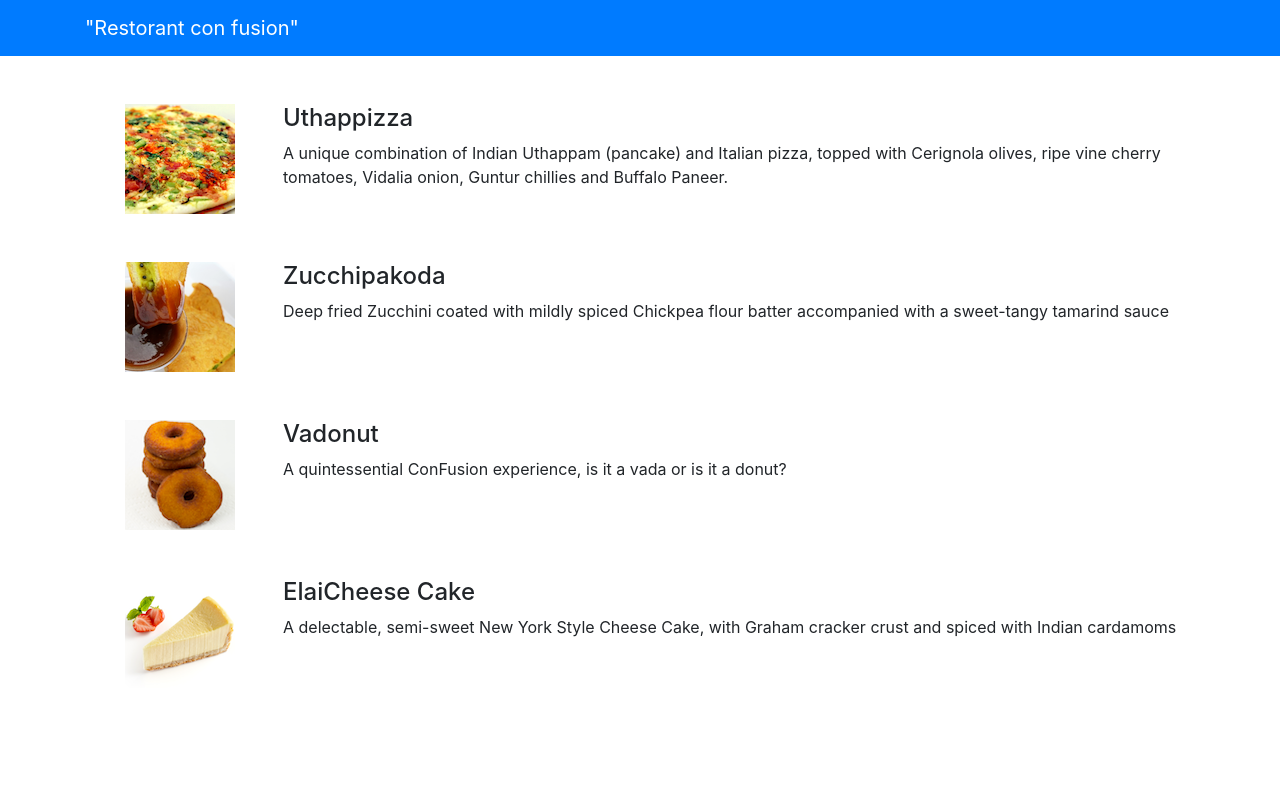
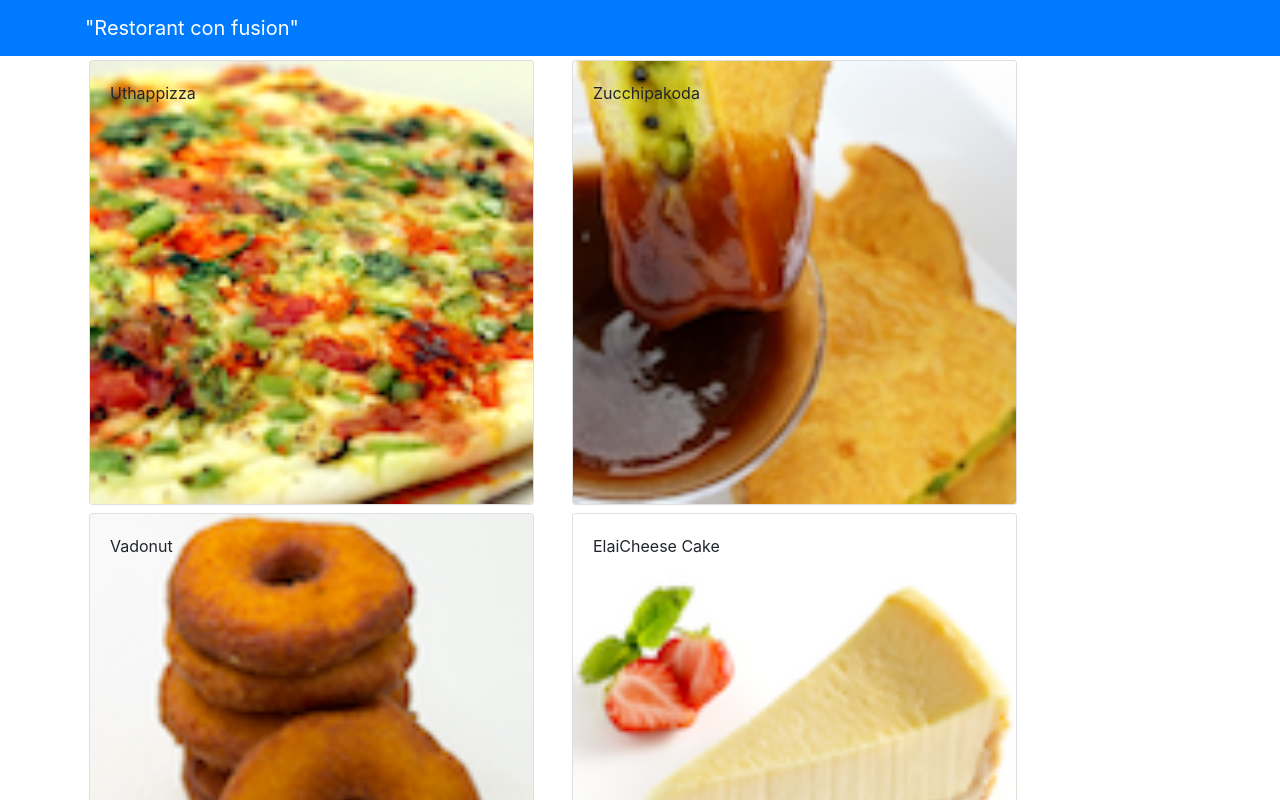
Before and after one commit to jackshubh/Speacialization-React.js-Course-, a React (Create React App) app: page / in a window 1280 px wide. Shown: the top 800 px of the page. Built offline with nearby package versions, Linux system fonts and the light colour scheme.

Commit message:
Components Part 2

```diff
--- a/src/App.js
+++ b/src/App.js
@@ -1,35 +1,32 @@
-import React from 'react';
+import React, { Component } from 'react';
 import logo from './logo.svg';
 import 'bootstrap/dist/css/bootstrap.min.css';
 import './App.css';
 import { Navbar , NavbarBrand } from 'reactstrap';
-import Menu from './components/MenuComponent'
+import Menu from './components/MenuComponent';
+import { DISHES } from './shared/dishes';
 
-function App() {
+class App extends Component{
+  constructor(props){
+    super(props);
+    this.state = {
+      dishes: DISHES
+    }
+  }
+
+  render() {
     return (
-    <div className="App">
+      <div>
         <Navbar dark color ="primary">
           <div className = "container">
             <NavbarBrand href = "/"> "Restorant con fusion"</NavbarBrand>
           </div>
         </Navbar>
-      <Menu />
-      {/* <header className="App-header">
-        <img src={logo} className="App-logo" alt="logo" />
-        <p>
-          Edit <code>src/App.js</code> and save to reload.
-        </p>
-        <a
-          className="App-link"
-          href="https://reactjs.org"
-          target="_blank"
-          rel="noopener noreferrer"
-        >
-          Learn React
-        </a>
-      </header> */}
+        <Menu dishes={this.state.dishes}/>
       </div>
     );
   }
+}
+
 
 export default App;
--- a/src/components/MenuComponent.js
+++ b/src/components/MenuComponent.js
@@ -1,76 +1,62 @@
 import React, { Component } from 'react';
-import { Media } from "reactstrap";
+//import { Media } from "reactstrap";
+import { Card, CardImg, CardImgOverlay, CardBody, CardTitle, CardText } from 'reactstrap';
 
 class Menu extends Component {
 
-    constructor(params){
-        super(params);
+    constructor(props) {
+        super(props);
 
         this.state = {
-            dishes: [
-                {
-                    id: 0,
-                    name:'Uthappizza',
-                    image: 'assets/images/uthappizza.png',
-                    category: 'mains',
-                    label:'Hot',
-                    price:'4.99',
-                    description:'A unique combination of Indian Uthappam (pancake) and Italian pizza, topped with Cerignola olives, ripe vine cherry tomatoes, Vidalia onion, Guntur chillies and Buffalo Paneer.'
-                },
-                {
-                    id: 1,
-                    name:'Zucchipakoda',
-                    image: 'assets/images/zucchipakoda.png',
-                    category: 'appetizer',
-                    label:'',
-                    price:'1.99',
-                    description:'Deep fried Zucchini coated with mildly spiced Chickpea flour batter accompanied with a sweet-tangy tamarind sauce'
-                },
-                {
-                    id: 2,
-                    name:'Vadonut',
-                    image: 'assets/images/vadonut.png',
-                    category: 'appetizer',
-                    label:'New',
-                    price:'1.99',
-                    description:'A quintessential ConFusion experience, is it a vada or is it a donut?'
-                },
-                {
-                    id: 3,
-                  name:'ElaiCheese Cake',
-                  image: 'assets/images/elaicheesecake.png',
-                  category: 'dessert',
-                  label:'',
-                  price:'2.99',
-                  description:'A delectable, semi-sweet New York Style Cheese Cake, with Graham cracker crust and spiced with Indian cardamoms'
-                }
-            ],
-        };
+            selectedDish: null
+        }
     }
 
-    render(){
-        const menu = this.state.dishes.map(dish => {
+    onDishSelect(dish) {
+        this.setState({ selectedDish: dish});
+    }
+
+    renderDish(dish) {
+        if (dish != null)
+            return(
+                <Card>
+                    <CardImg top src={dish.image} alt={dish.name} />
+                    <CardBody>
+                      <CardTitle>{dish.name}</CardTitle>
+                      <CardText>{dish.description}</CardText>
+                    </CardBody>
+                </Card>
+            );
+        else
+            return(
+                <div></div>
+            );
+    }
+
+    render() {
+        const menu = this.props.dishes.map((dish) => {
             return (
-                <div key={dish.id} className="col-12 mt-5">
-                    <Media tag="li">
-                        <Media left Middle>
-                            <Media object src={dish.image} alt={dish.name}></Media>
-                        </Media>
-                        <Media body className="ml-5">
-                            <Media heading>{dish.name}</Media>
-                            <p>{dish.description}</p>
-                        </Media>
-                    </Media>
-                </div>
+              <div  className="col-12 col-md-5 m-1">
+                <Card key={dish.id}
+                  onClick={() => this.onDishSelect(dish)}>
+                  <CardImg width="100%" src={dish.image} alt={dish.name} />
+                  <CardImgOverlay>
+                      <CardTitle>{dish.name}</CardTitle>
+                  </CardImgOverlay>
+                </Card>
+              </div>
             );
         });
 
-        return(
+        return (
             <div className="container">
                 <div className="row">
-                    <Media list>
-                        {menu}
-                    </Media>
+                    {menu}
+                </div>
+                <div className="row">
+                  <div  className="col-12 col-md-5 m-1">
+                    {this.renderDish(this.state.selectedDish)}
+                  </div>
                 </div>
             </div>
         );
--- /dev/null
+++ b/src/shared/dishes.js
@@ -0,0 +1,186 @@
+export const DISHES =
+    [
+        {
+        id: 0,
+        name:'Uthappizza',
+        image: 'assets/images/uthappizza.png',
+        category: 'mains',
+        label:'Hot',
+        price:'4.99',
+        description:'A unique combination of Indian Uthappam (pancake) and Italian pizza, topped with Cerignola olives, ripe vine cherry tomatoes, Vidalia onion, Guntur chillies and Buffalo Paneer.',
+        comments: [
+            {
+            id: 0,
+            rating: 5,
+            comment: "Imagine all the eatables, living in conFusion!",
+            author: "John Lemon",
+            date: "2012-10-16T17:57:28.556094Z"
+            },
+            {
+            id: 1,
+            rating: 4,
+            comment: "Sends anyone to heaven, I wish I could get my mother-in-law to eat it!",
+            author: "Paul McVites",
+            date: "2014-09-05T17:57:28.556094Z"
+            },
+            {
+            id: 2,
+            rating: 3,
+            comment: "Eat it, just eat it!",
+            author: "Michael Jaikishan",
+            date: "2015-02-13T17:57:28.556094Z"
+            },
+            {
+            id: 3,
+            rating: 4,
+            comment: "Ultimate, Reaching for the stars!",
+            author: "Ringo Starry",
+            date: "2013-12-02T17:57:28.556094Z"
+            },
+            {
+            id: 4,
+            rating: 2,
+            comment: "It's your birthday, we're gonna party!",
+            author: "25 Cent",
+            date: "2011-12-02T17:57:28.556094Z"
+            }
+        ]                        },
+        {
+        id: 1,
+        name:'Zucchipakoda',
+        image: 'assets/images/zucchipakoda.png',
+        category: 'appetizer',
+        label:'',
+        price:'1.99',
+        description:'Deep fried Zucchini coated with mildly spiced Chickpea flour batter accompanied with a sweet-tangy tamarind sauce',
+        comments: [
+            {
+            id: 0,
+            rating: 5,
+            comment: "Imagine all the eatables, living in conFusion!",
+            author: "John Lemon",
+            date: "2012-10-16T17:57:28.556094Z"
+            },
+            {
+            id: 1,
+            rating: 4,
+            comment: "Sends anyone to heaven, I wish I could get my mother-in-law to eat it!",
+            author: "Paul McVites",
+            date: "2014-09-05T17:57:28.556094Z"
+            },
+            {
+            id: 2,
+            rating: 3,
+            comment: "Eat it, just eat it!",
+            author: "Michael Jaikishan",
+            date: "2015-02-13T17:57:28.556094Z"
+            },
+            {
+            id: 3,
+            rating: 4,
+            comment: "Ultimate, Reaching for the stars!",
+            author: "Ringo Starry",
+            date: "2013-12-02T17:57:28.556094Z"
+            },
+            {
+            id: 4,
+            rating: 2,
+            comment: "It's your birthday, we're gonna party!",
+            author: "25 Cent",
+            date: "2011-12-02T17:57:28.556094Z"
+            }
+        ]
+        },
+        {
+        id: 2,
+        name:'Vadonut',
+        image: 'assets/images/vadonut.png',
+        category: 'appetizer',
+        label:'New',
+        price:'1.99',
+        description:'A quintessential ConFusion experience, is it a vada or is it a donut?',
+        comments: [
+            {
+            id: 0,
+            rating: 5,
+            comment: "Imagine all the eatables, living in conFusion!",
+            author: "John Lemon",
+            date: "2012-10-16T17:57:28.556094Z"
+            },
+            {
+            id: 1,
+            rating: 4,
+            comment: "Sends anyone to heaven, I wish I could get my mother-in-law to eat it!",
+            author: "Paul McVites",
+            date: "2014-09-05T17:57:28.556094Z"
+            },
+            {
+            id: 2,
+            rating: 3,
+            comment: "Eat it, just eat it!",
+            author: "Michael Jaikishan",
+            date: "2015-02-13T17:57:28.556094Z"
+            },
+            {
+            id: 3,
+            rating: 4,
+            comment: "Ultimate, Reaching for the stars!",
+            author: "Ringo Starry",
+            date: "2013-12-02T17:57:28.556094Z"
+            },
+            {
+            id: 4,
+            rating: 2,
+            comment: "It's your birthday, we're gonna party!",
+            author: "25 Cent",
+            date: "2011-12-02T17:57:28.556094Z"
+            }
+        ]
+        },
+        {
+        id: 3,
+        name:'ElaiCheese Cake',
+        image: 'assets/images/elaicheesecake.png',
+        category: 'dessert',
+        label:'',
+        price:'2.99',
+        description:'A delectable, semi-sweet New York Style Cheese Cake, with Graham cracker crust and spiced with Indian cardamoms',
+        comments: [
+            {
+            id: 0,
+            rating: 5,
+            comment: "Imagine all the eatables, living in conFusion!",
+            author: "John Lemon",
+            date: "2012-10-16T17:57:28.556094Z"
+            },
+            {
+            id: 1,
+            rating: 4,
+            comment: "Sends anyone to heaven, I wish I could get my mother-in-law to eat it!",
+            author: "Paul McVites",
+            date: "2014-09-05T17:57:28.556094Z"
+            },
+            {
+            id: 2,
+            rating: 3,
+            comment: "Eat it, just eat it!",
+            author: "Michael Jaikishan",
+            date: "2015-02-13T17:57:28.556094Z"
+            },
+            {
+            id: 3,
+            rating: 4,
+            comment: "Ultimate, Reaching for the stars!",
+            author: "Ringo Starry",
+            date: "2013-12-02T17:57:28.556094Z"
+            },
+            {
+            id: 4,
+            rating: 2,
+            comment: "It's your birthday, we're gonna party!",
+            author: "25 Cent",
+            date: "2011-12-02T17:57:28.556094Z"
+            }
+        ]
+        }
+    ];
```
Also changed, not shown: nmap-list.txt (added), 1 other file (tests, documents, lock files or other folders). Lines whose indentation alone changed are shown as unchanged.
